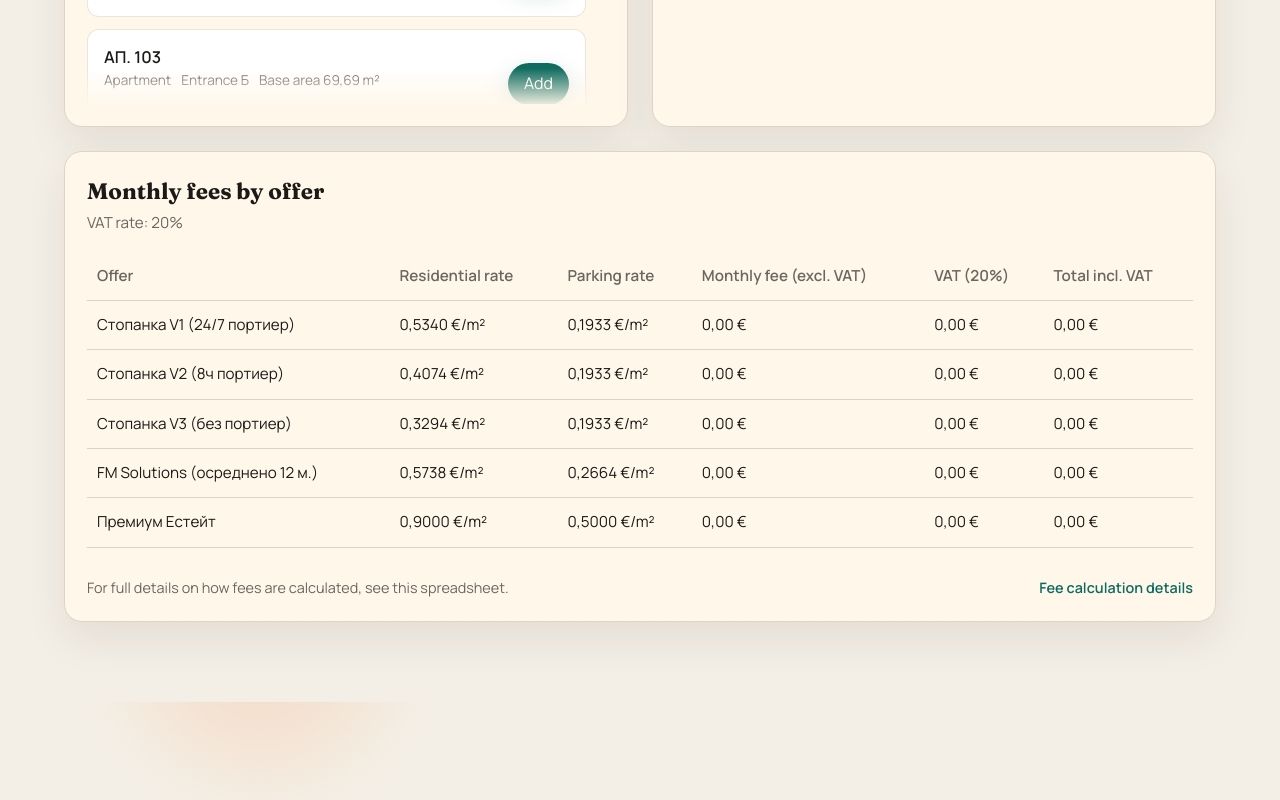
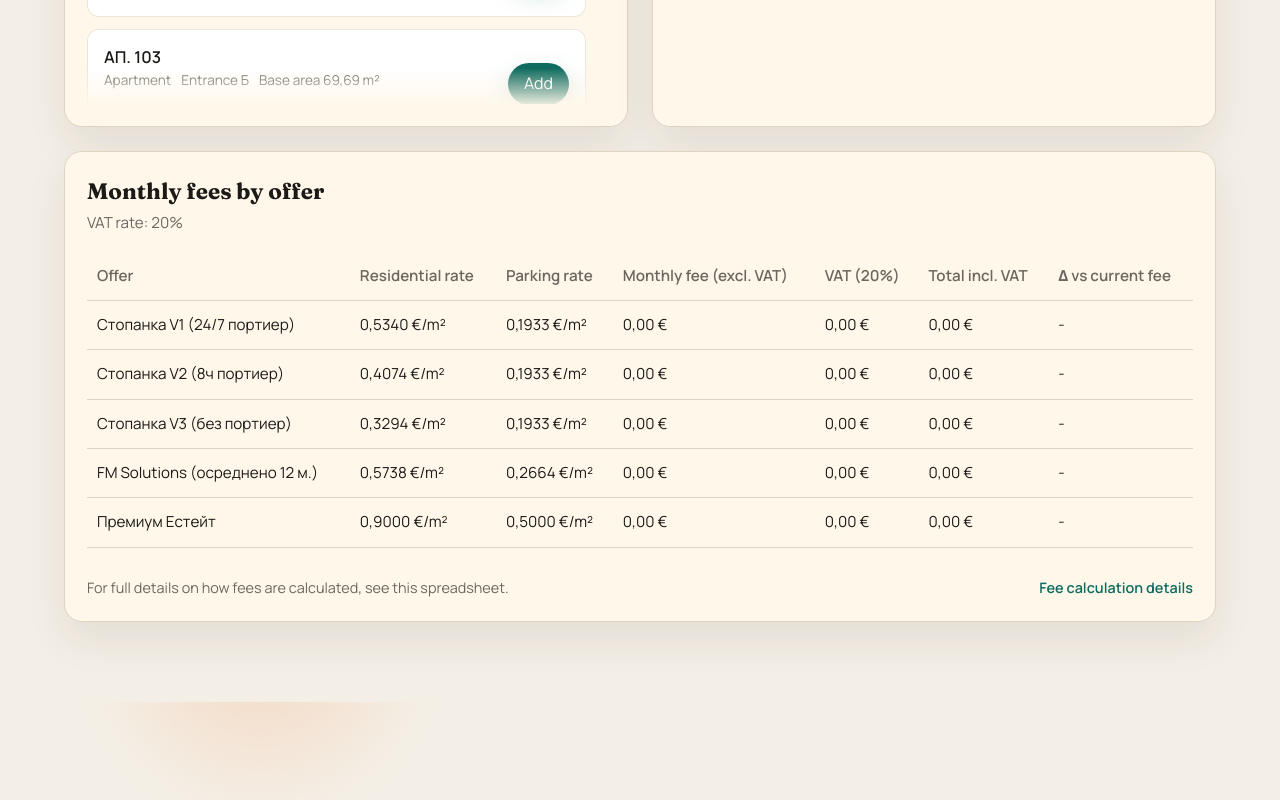
Before and after one commit to valo/white_district, a React (Vite) app: page / in a window 1280 px wide. Shown: the part 1422-2222 px from the top of the page. Built offline with nearby package versions, Linux system fonts and the light colour scheme.

Commit message:
feat: show delta vs current fee

```diff
--- a/src/App.jsx
+++ b/src/App.jsx
@@ -74,6 +74,7 @@ function App() {
         monthlyExVat: 'Monthly fee (excl. VAT)',
         vat: 'VAT (20%)',
         totalVat: 'Total incl. VAT',
+        deltaVsCurrent: 'Δ vs current fee',
         feeDetails:
           'For full details on how fees are calculated, see this spreadsheet.',
         feeDetailsLink: 'Fee calculation details',
@@ -117,6 +118,7 @@ function App() {
         monthlyExVat: 'Месечна такса (без ДДС)',
         vat: 'ДДС (20%)',
         totalVat: 'Общо с ДДС',
+        deltaVsCurrent: 'Разлика спрямо текущата такса',
         feeDetails:
           'За пълни подробности как се изчисляват таксите, вижте тази таблица.',
         feeDetailsLink: 'Детайли за изчисленията',
@@ -211,6 +213,14 @@ function App() {
   const TAX_RESIDENTIAL = 0.6
   const TAX_PARKING = 0.31
 
+  const currentTax = useMemo(() => {
+    const base =
+      totals.residentialTotal * TAX_RESIDENTIAL +
+      totals.parkingTotal * TAX_PARKING
+    const vat = base * VAT_RATE
+    return base + vat
+  }, [totals])
+
   const offerRows = useMemo(() => {
     return offers.map((offer) => {
       const monthly =
@@ -218,17 +228,11 @@ function App() {
         totals.parkingTotal * offer.parkingRate
       const vat = monthly * VAT_RATE
       const total = monthly + vat
-      return { ...offer, monthly, vat, total }
+      const deltaPct =
+        currentTax > 0 ? ((total - currentTax) / currentTax) * 100 : null
+      return { ...offer, monthly, vat, total, deltaPct }
     })
-  }, [offers, totals])
-
-  const currentTax = useMemo(() => {
-    const base =
-      totals.residentialTotal * TAX_RESIDENTIAL +
-      totals.parkingTotal * TAX_PARKING
-    const vat = base * VAT_RATE
-    return base + vat
-  }, [totals])
+  }, [offers, totals, currentTax])
 
   const currencyFormatter = useMemo(
     () =>
@@ -258,6 +262,21 @@ function App() {
       }),
     []
   )
+
+  const percentFormatter = useMemo(
+    () =>
+      new Intl.NumberFormat('bg-BG', {
+        minimumFractionDigits: 1,
+        maximumFractionDigits: 1,
+      }),
+    []
+  )
+
+  const formatDeltaPct = (value) => {
+    if (value === null || Number.isNaN(value)) return '-'
+    const sign = value > 0 ? '+' : ''
+    return `${sign}${percentFormatter.format(value / 100)}`
+  }
 
   const handleAdd = (unitId) => {
     if (selectedSet.has(unitId)) return
@@ -504,6 +523,7 @@ function App() {
                   <th>{text.monthlyExVat}</th>
                   <th>{text.vat}</th>
                   <th>{text.totalVat}</th>
+                  <th>{text.deltaVsCurrent}</th>
                 </tr>
               </thead>
               <tbody>
@@ -515,6 +535,7 @@ function App() {
                     <td>{currencyFormatter.format(offer.monthly)}</td>
                     <td>{currencyFormatter.format(offer.vat)}</td>
                     <td>{currencyFormatter.format(offer.total)}</td>
+                    <td>{formatDeltaPct(offer.deltaPct)}</td>
                   </tr>
                 ))}
               </tbody>
```
